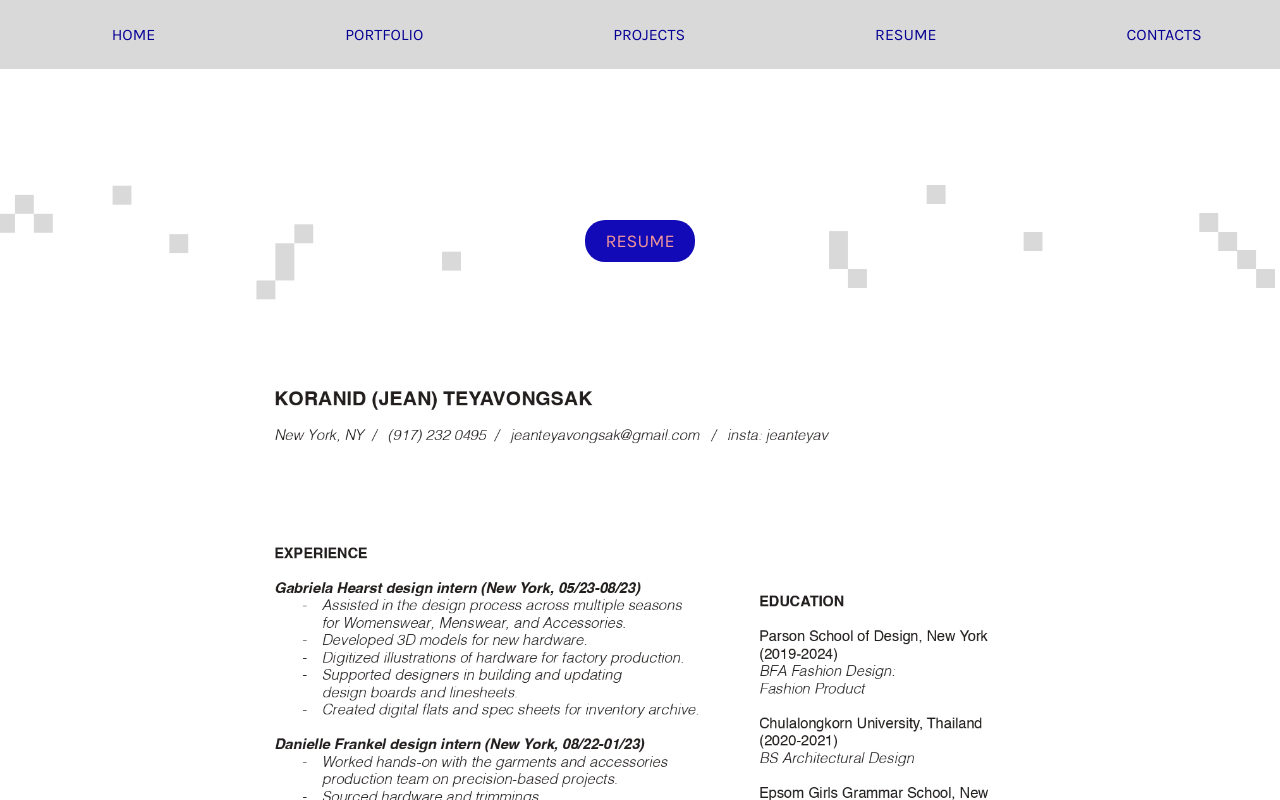
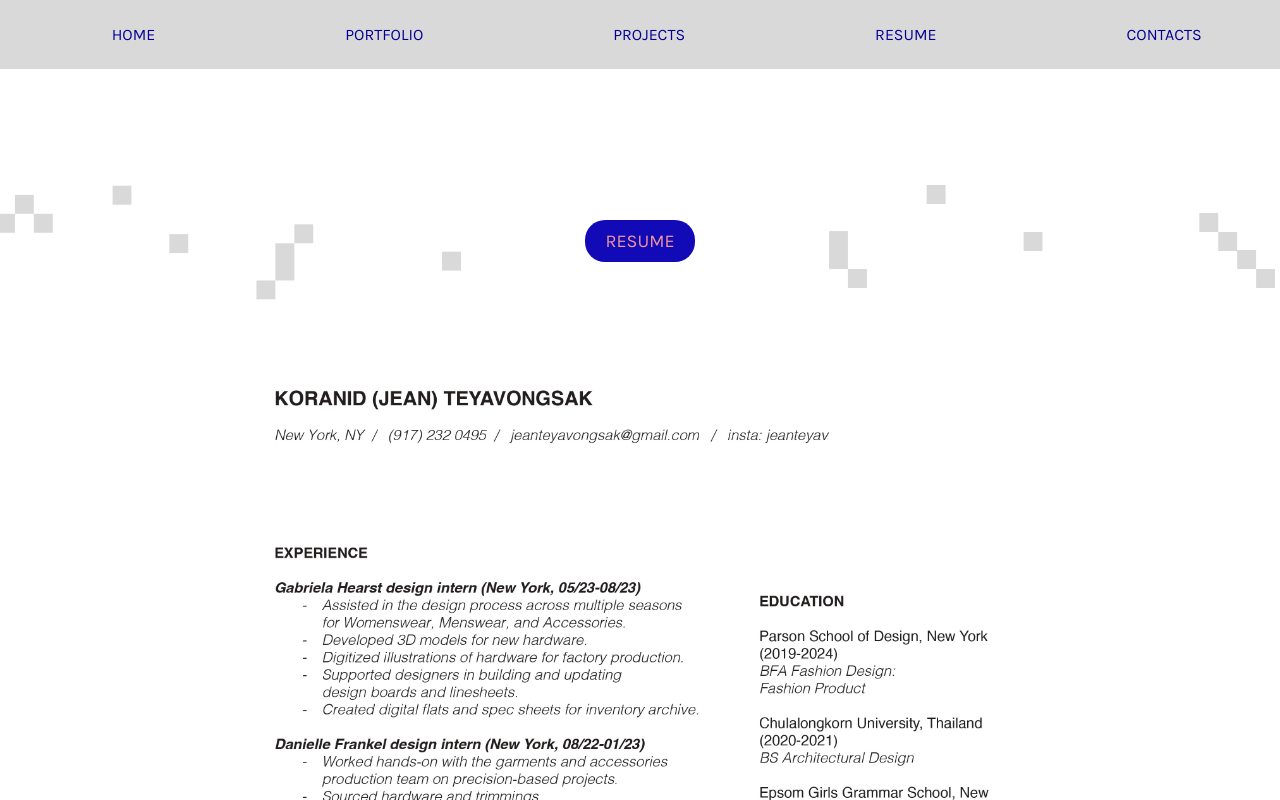
Before and after one commit to krating20/Jean-July-Port, a plain HTML site: page resume.html in a window 1280 px wide. Shown: the top 800 px of the page. Drawn offline with Linux system fonts and the light colour scheme.

Commit message:
new resume

```diff
--- a/resume.html
+++ b/resume.html
@@ -27,7 +27,7 @@
                 <div class="home-element">RESUME</div>
                 <img src="gray_blocks/right_bloc.png" alt="Right Image" class="side-image">
             </div>
-    <img src="resume_new.jpg" alt="Jean Teyav" style="width: 65%; height: 100%;">
+    <img src="resume_current.jpg" alt="Jean Teyav" style="width: 65%; height: 100%;">
         </div>
     </section>
 
```
Also changed, not shown: resume_current.jpg (added), 1 other file.
